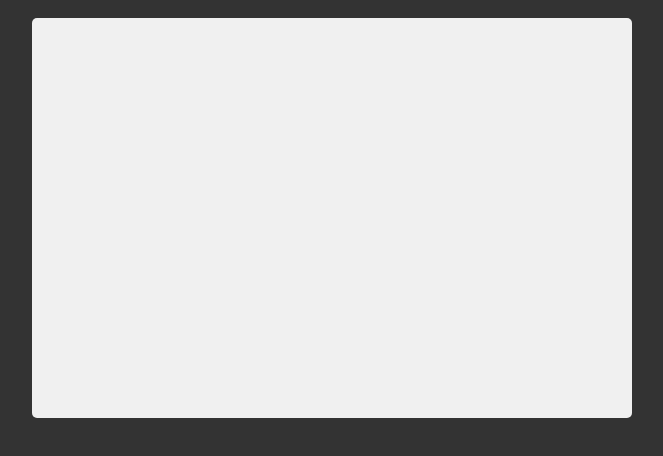
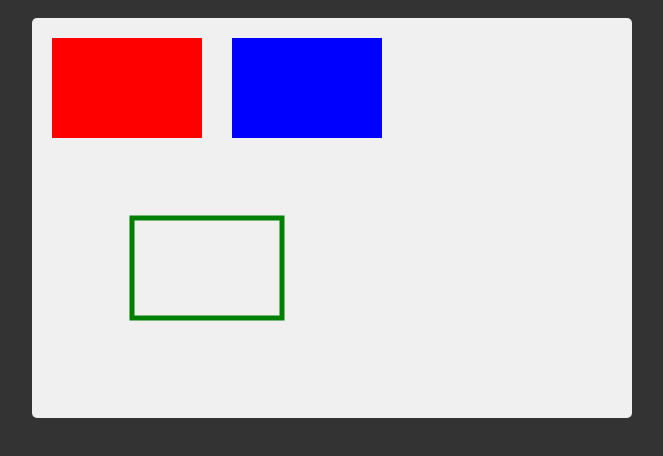
Before and after one commit to Annie-Huang/canvas_tutorial, a plain HTML site: page index.html in a window 1280 px wide. Shown: the part 222-678 px from the top of the page, without its empty margins (308-971 px from the left). Drawn offline with Linux system fonts and the light colour scheme.

Commit message:
Create fillRect and strokeRect in script.js

```diff
--- a/index.html
+++ b/index.html
@@ -13,6 +13,6 @@
 
     <canvas id="canvas" width="600" height="400"></canvas>
 
-    <script src="js/script.js"></script>
+    <script src="script.js"></script>
 </body>
 </html>
--- /dev/null
+++ b/script.js
@@ -0,0 +1,18 @@
+const canvas = document.getElementById('canvas');
+const ctx = canvas.getContext('2d');
+
+// canvas.width = window.innerWidth;
+// canvas.width = 200;
+
+// fillRect()
+// Create rectangle
+ctx.fillStyle = 'red';
+ctx.fillRect(20, 20, 150, 100);
+ctx.fillStyle = 'blue';
+ctx.fillRect(200, 20, 150, 100);
+
+// strokeRect()
+// Create outline of rectangle.
+ctx.lineWidth = 5;
+ctx.strokeStyle = 'green';
+ctx.strokeRect(100, 200, 150, 100);
```
